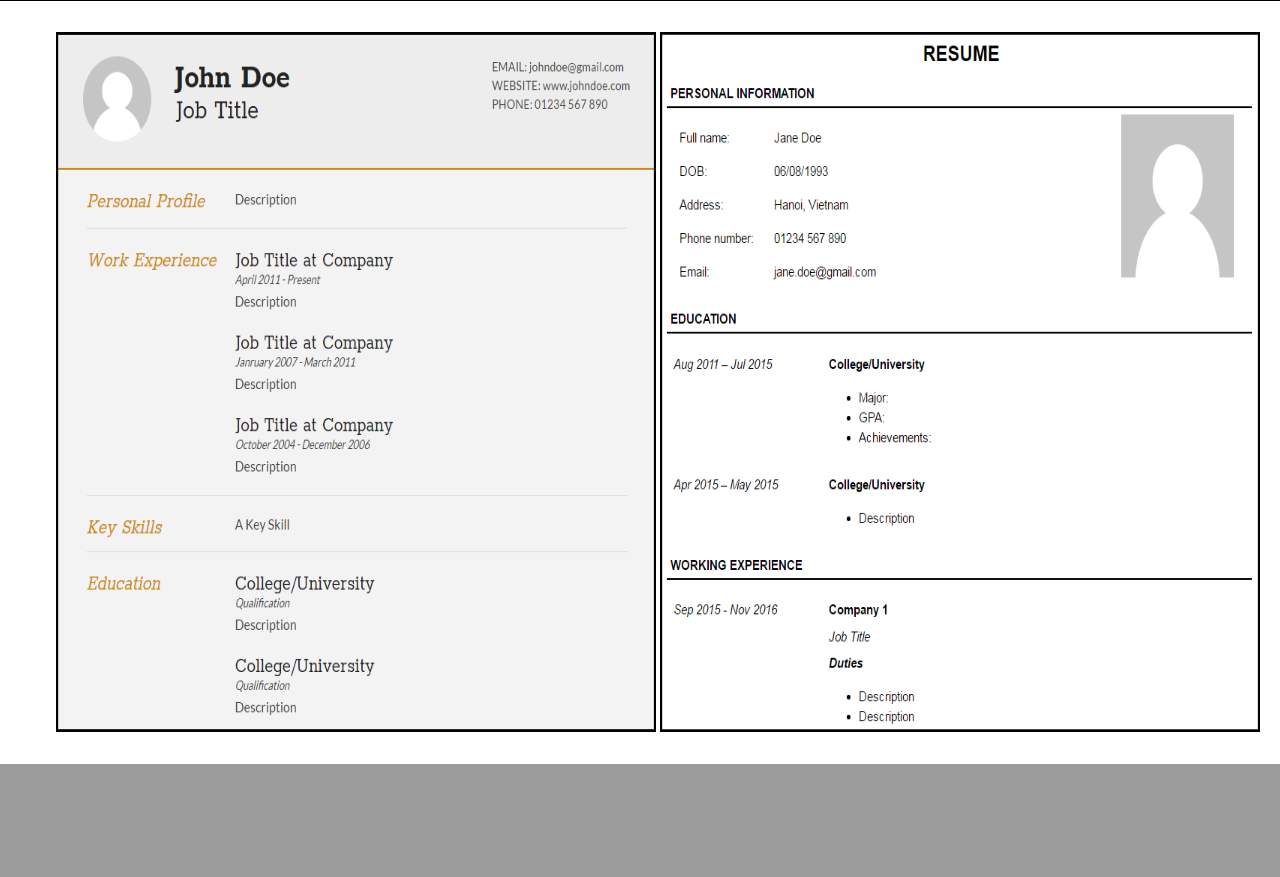
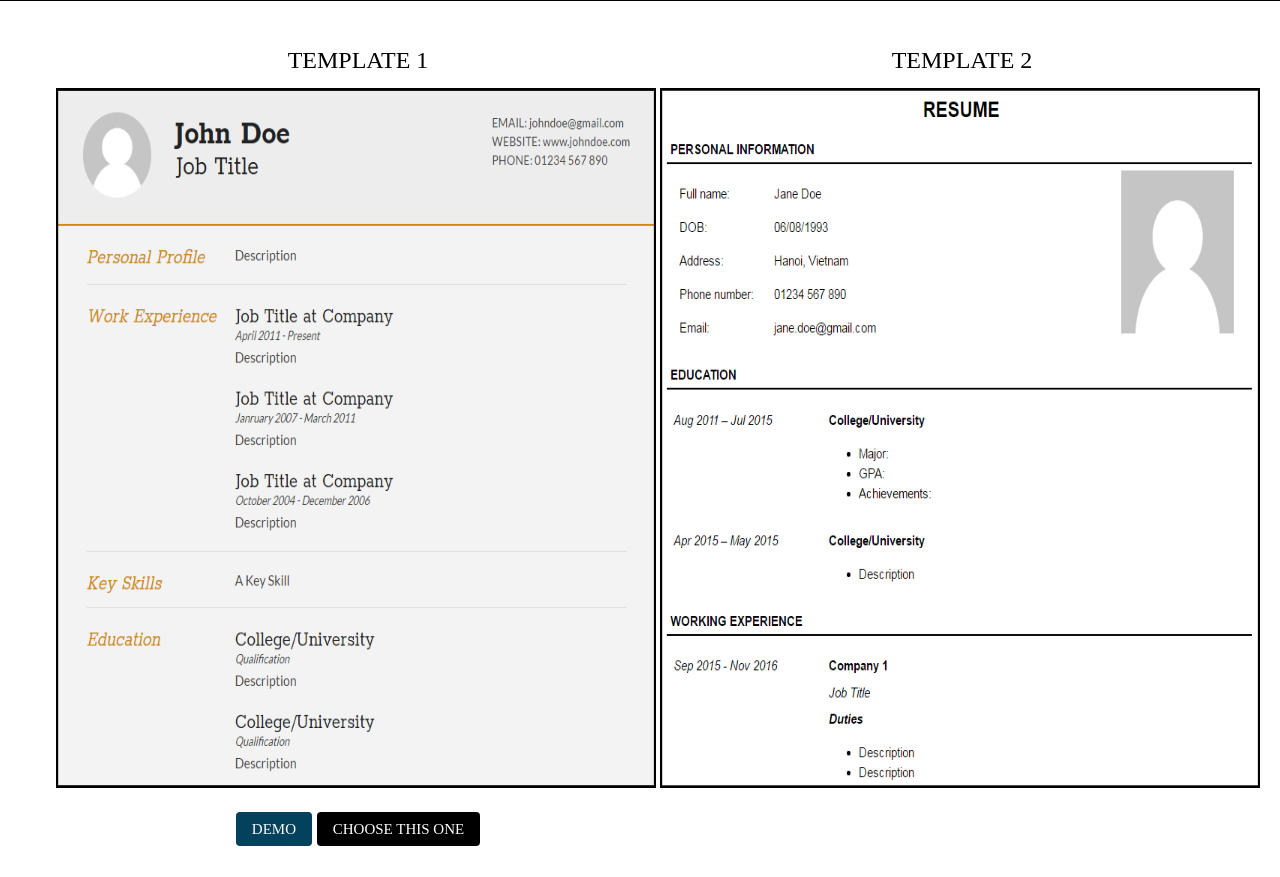
Before and after one commit to thaihaluong/CVfactory, a Flask app: page / in a window 1280 px wide. Shown: the part 854-1731 px from the top of the page. Before the commit the page ends 1618 px from the top, so only its background shows below. Run offline with Flask 2, Linux system fonts and the light colour scheme.

Commit message:
LTH.12:52AM

```diff
--- a/templates/cv_maker.html
+++ b/templates/cv_maker.html
@@ -74,12 +74,21 @@ function carousel() {
 
     <div class="w3-container w3-padding-16 w3-row">
     <div class="w3-half w3-border-black ">
-        <a href="{{ url_for('cv_form_tem1') }}">
-            <img src="../static/Temp1.png" alt="Temp1" style="width:600px;height: 700px">
+        <h3 STYLE="font-family: 'UTM Bebas' " align="center">TEMPLATE 1</h3>
+        <img src="../static/Temp1.png" alt="Temp1" style="width:600px;height: 700px">
+        <br/>
+        <br/>
+        <div align="center">
 
+            <button CLASS="w3-btn w3-round" style="background-color: #03415D;font-family: 'NBN Commerce'" >DEMO</button>
+            <a href="{{ url_for('cv_form_tem1') }}">
+        <button CLASS="w3-btn w3-round" style="font-family: 'NBN Commerce'" >CHOOSE THIS ONE</button>
         </a>
+        </div>
+
     </div>
         <div class="w3-half w3-border-black">
+        <h3 STYLE="font-family: 'UTM Bebas'" align="center">TEMPLATE 2</h3>
         <a href="{{ url_for('cv_form_tem2') }}">
             <img src="../static/Temp2.png" alt="Temp2" style="width:600px;height: 700px">
 
```
